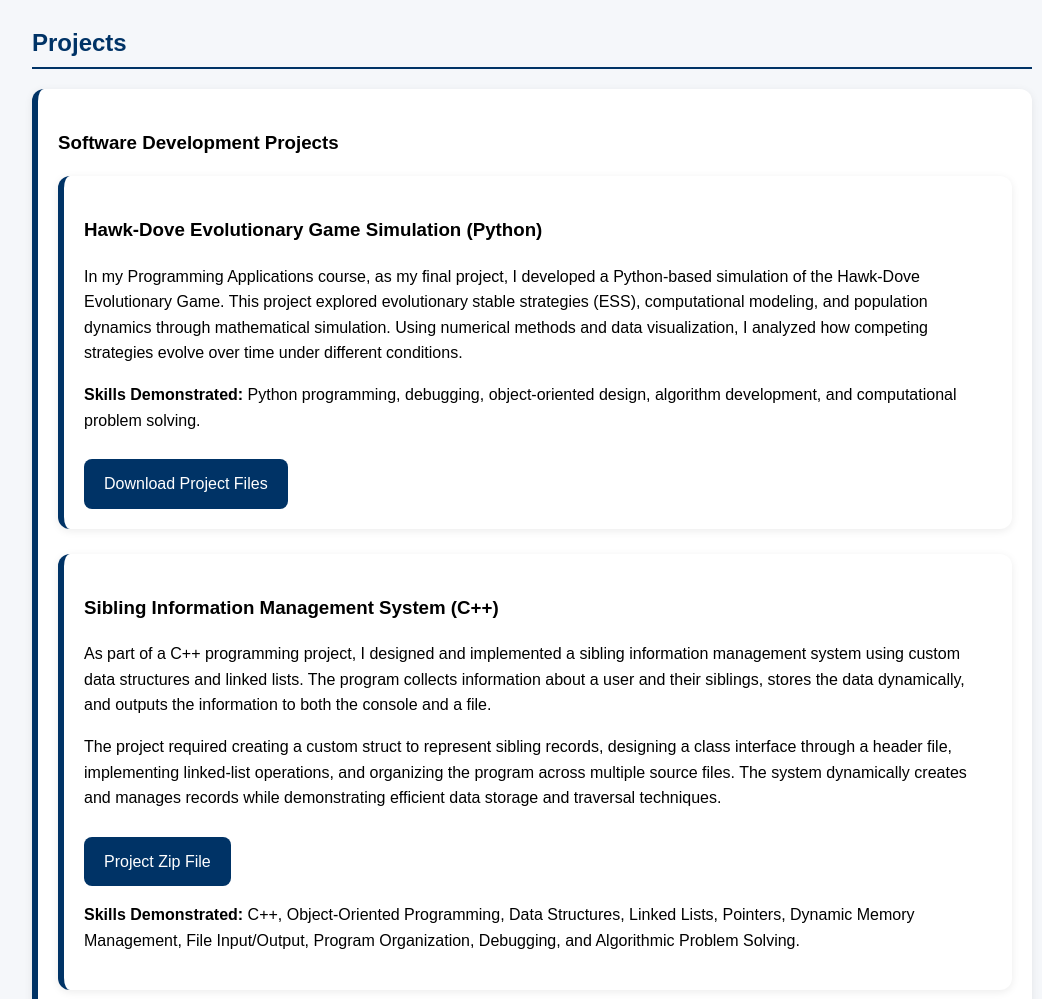
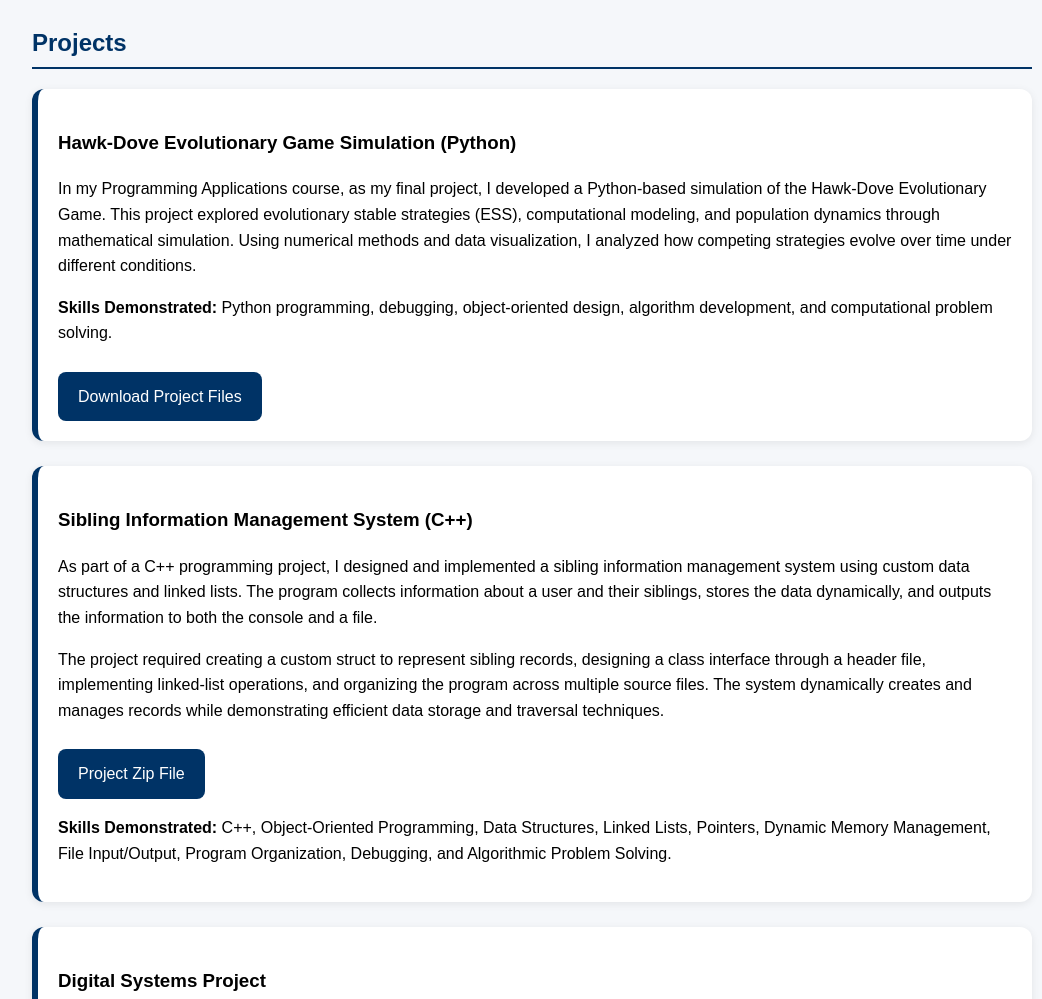
Before and after one commit to anniha05-sudo/anniha05-sudo.github.io, a plain HTML site: page index.html in a window 1280 px wide. Shown: the part 1480-2479 px from the top of the page, without its empty margins (108-1150 px from the left). Drawn offline with Linux system fonts and the light colour scheme.

Commit message:
Update index.html

```diff
--- a/index.html
+++ b/index.html
@@ -194,10 +194,6 @@
 <section id="work">
     <h2>Projects</h2>
 
-    <div class="project">
-
-<h3>Software Development Projects</h3>
-
 <div class="project">
 
     <h3>Hawk-Dove Evolutionary Game Simulation (Python)</h3>
```
